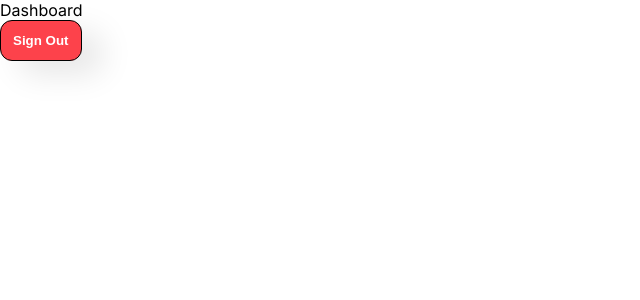
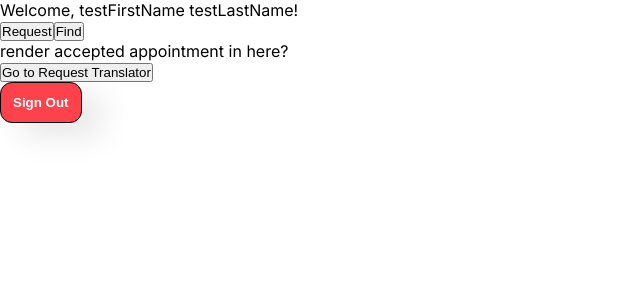
Before and after one commit to TSUGO-CORPORATED/tsugo-website, a Next.js app: page /dashboard in a window 1280 px wide. Shown: the top 300 px of the page, without its empty margins (0-640 px from the left). Built offline with nearby package versions, Linux system fonts and the light colour scheme; a web font is replaced by a local one.

Commit message:
feat:dashboard tab -noCSS

```diff
--- a/src/app/dashboard/dashboard-card.tsx
+++ b/src/app/dashboard/dashboard-card.tsx
@@ -1,14 +1,18 @@
 'use client';
 
 // MODULES IMPORT
+import { useContext } from 'react';
+// import style from '../../../css/_dashboardcard.scss';
 import { ContextVariables } from '../../context-variables';
-import { useContext } from 'react';
 
 // PAGE COMPONENT
 export default function DashboardCard(): JSX.Element {
     const { userId, userEmail, userFirstName, userLastName } = useContext(ContextVariables);
     console.log(userId, userEmail, userFirstName, userLastName);
     return (
-        <></>
+    <>
+    <div className="dashboard-card">
+        <p>Welcome, {userFirstName} {userLastName}!</p>
+    </div></>
     )
 }
--- /dev/null
+++ b/src/app/dashboard/dashboard-tabs.tsx
@@ -0,0 +1,35 @@
+'use client';
+import React, { useState } from 'react';
+import Link from 'next/link';
+// import styles from '../../../css/dashboardtabs.module.scss';
+
+
+export default function DashboardTabs() {
+    //useState
+    //switching  Tabs Request Translator&Find request
+    const [currentTab, setCurrentTab] = useState('Request');
+
+    return (
+        <div className="dashboard-tabs">
+            <button onClick={() => setCurrentTab('Request')}>Request</button>
+            <button onClick={() => setCurrentTab('Find')}>Find</button>
+            <div className="dashboard-tab-content">
+                {currentTab === 'Request' && (
+                <div>
+                    <p>render accepted appointment in here?</p>
+                    <Link href="/user-translator-appointment/page">
+                            <a><button>Go to Request Translator</button></a>
+                    </Link>
+                    </div>)}
+                {currentTab === 'Find' && (
+                    <div>
+                        <p>render accepted req in here?</p>
+                        <Link href="/user-client-appointment">
+                            <a><button>Go to Search Requests</button></a>
+                        </Link>
+                    </div>
+                )}
+            </div>
+        </div>
+    );
+}
--- a/src/app/dashboard/page.tsx
+++ b/src/app/dashboard/page.tsx
@@ -2,6 +2,8 @@
 import { Metadata } from 'next';
 import SignOut from '../auth/sign-out';
 import DashboardCard from './dashboard-card';
+import DashboardTabs from './dashboard-tabs'
+
 
 
 // PAGE NAME
@@ -13,8 +15,8 @@ export const metadata: Metadata = {
 export default async function Dashboard() {
     return (
         <div className='dasboard'>
-            <div>Dashboard</div>
             <DashboardCard />
+            <DashboardTabs />
             <SignOut />
         </div>
     )
--- /dev/null
+++ b/src/css/dashboardcard.scss
@@ -0,0 +1,12 @@
+
+.dashboard-card  {
+    padding: 20px;
+    margin: 10px 0;
+    background-color: #f8f8f8;
+
+    p {
+        font-size: 24px;
+        margin: 0;
+        font-weight: bold;
+    }
+}
--- /dev/null
+++ b/src/css/dashboardtabs.scss
@@ -0,0 +1,33 @@
+$tabColor: #ccc;
+$tabHoverColor: #f0f0f0;
+$tabActiveColor: #ddd;
+
+.tabs {
+    display: flex;
+    border-bottom: 1px solid $tabColor;
+
+    .tab {
+        padding: 10px 15px;
+        margin-right: 5px;
+        border: 1px solid $tabColor;
+        border-bottom: none;
+        background-color: white;
+        cursor: pointer;
+        border-top-left-radius: 5px;
+        border-top-right-radius: 5px;
+
+        &:hover {
+            background-color: $tabHoverColor;
+        }
+
+        &.active {
+            background-color: $tabActiveColor;
+            border-bottom: 1px solid white;
+        }
+    }
+}
+
+.tab-content {
+    padding: 20px;
+    border: 1px solid $tabColor;
+}
```
Also changed, not shown: src/app/user-client-appointment/create-appointment.tsx (added, +42 -0 lines), src/app/History/page.tsx (added), src/app/user-client-appointment/page.tsx (added), src/app/user-translator-appointment/check-appointment.tsx (added), src/app/user-translator-appointment/page.tsx (added).
